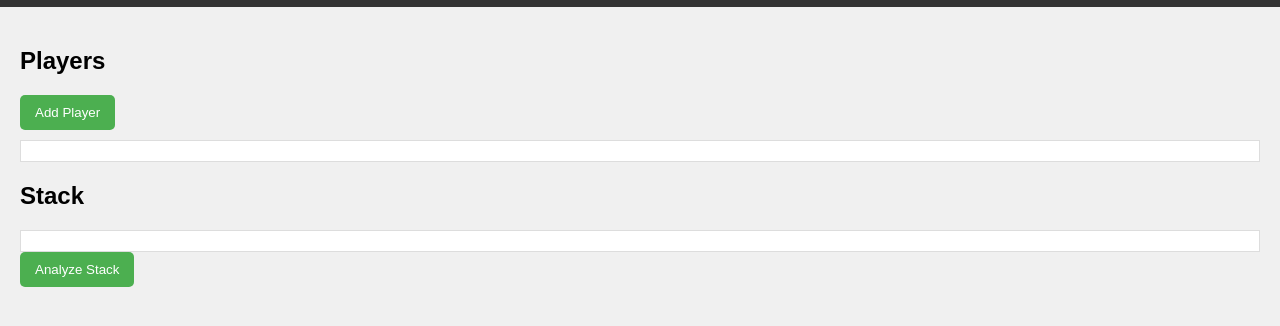
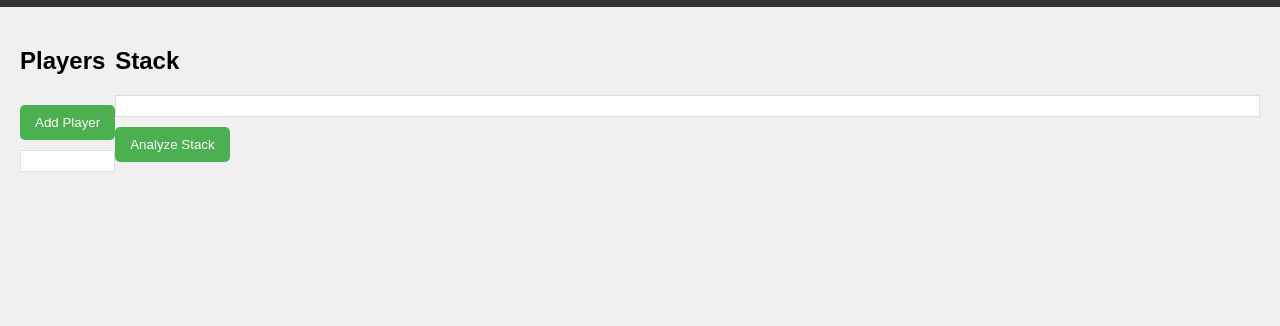
Before and after one commit to Elestin/stackanalyzer, a plain HTML site: page index.html in a window 1280 px wide. Shown: the part 50-376 px from the top of the page. Drawn offline with Linux system fonts and the light colour scheme.

Commit message:
Update style.css

```diff
--- a/style.css
+++ b/style.css
@@ -19,10 +19,19 @@ h1 {
 
 main {
     padding: 20px;
+    display: flex;
+    flex-wrap: wrap;
 }
 
-#player-section, #stack-section {
-    margin-bottom: 20px;
+#players-grid {
+    flex-grow: 1;
+    display: grid;
+    grid-template-columns: repeat(2, 1fr);
+    gap: 10px;
+}
+
+#stack-section {
+    flex-grow: 1;
 }
 
 button {
@@ -32,15 +41,16 @@ button {
     border: none;
     border-radius: 5px;
     cursor: pointer;
+    margin-top: 10px;
 }
 
 button:hover {
     background-color: #45a049;
 }
 
-#players-container, #stack-container {
-    margin-top: 10px;
+#players-container, #stack-container, #stack-log {
     border: 1px solid #ddd;
     padding: 10px;
     background-color: #fff;
+    margin-top: 10px;
 }
```
